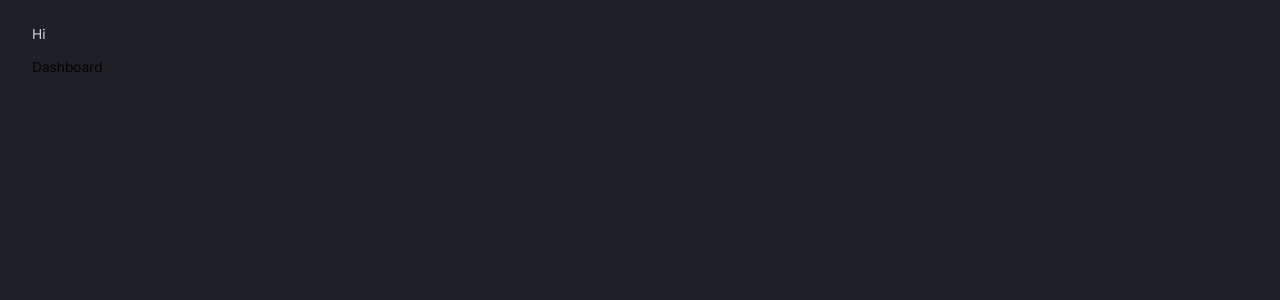
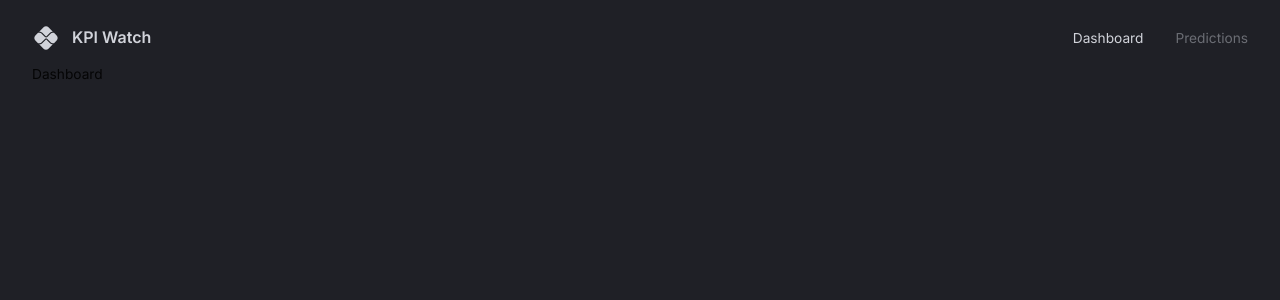
Before and after one commit to JoeCrash/kpiwatch-client, a React (Vite) app: page / in a window 1280 px wide. Shown: the top 300 px of the page. Built offline with nearby package versions, Linux system fonts and the light colour scheme.

Commit message:
completed navbar

```diff
--- a/src/scenes/navbar/index.tsx
+++ b/src/scenes/navbar/index.tsx
@@ -1,16 +1,53 @@
-import { useState } from 'react';
+import { useState } from "react";
 import { Link } from "react-router-dom";
+import PixIcon from "@mui/icons-material/Pix";
 import { Box, Typography, useTheme } from "@mui/material";
-import FlexBetween from '../../components/FlexBetween';
+import FlexBetween from "../../components/FlexBetween";
 
-type Props = {}
+type Props = {};
 
 const Navbar = (props: Props) => {
-    const  { palette } = useTheme();
-
+  const { palette } = useTheme();
+  //nav state, default is dashboard
+  const [selected, setSelected] = useState("dashboard");
   return (
-    <FlexBetween mb="0.25rem" p="0.5rem 0rem" color={palette.grey[300]}>Hi</FlexBetween>
-  )
-}
+    <FlexBetween mb="0.25rem" p="0.5rem 0rem" color={palette.grey[300]}>
+      {/* Left side */}
+      <FlexBetween gap="0.75rem">
+        <PixIcon sx={{ fontSize: "28px" }} />
+        <Typography variant="h4" fontSize="16px">
+          KPI Watch
+        </Typography>
+      </FlexBetween>
+      {/* Right side */}
+      <FlexBetween gap="2rem">
+        <Box sx={{ "&:hover": { color: palette.primary[100] } }}>
+          <Link
+            to="/"
+            onClick={() => setSelected("dashboard")}
+            style={{
+              color: selected === "dashboard" ? "inherit" : palette.grey[700],
+              textDecoration: "inherit",
+            }}
+          >
+            Dashboard
+          </Link>
+        </Box>
+        <Box sx={{ "&:hover": { color: palette.primary[100] } }}>
+          <Link
+            to="/predictions"
+            onClick={() => setSelected("predictions")}
+            style={{
+              color: selected === "predictions" ? "inherit" : palette.grey[700],
+              textDecoration: "inherit",
+            }}
+          >
+            Predictions
+          </Link>
+        </Box>
+      </FlexBetween>
+    </FlexBetween>
+  );
+};
 
 export default Navbar;
```
